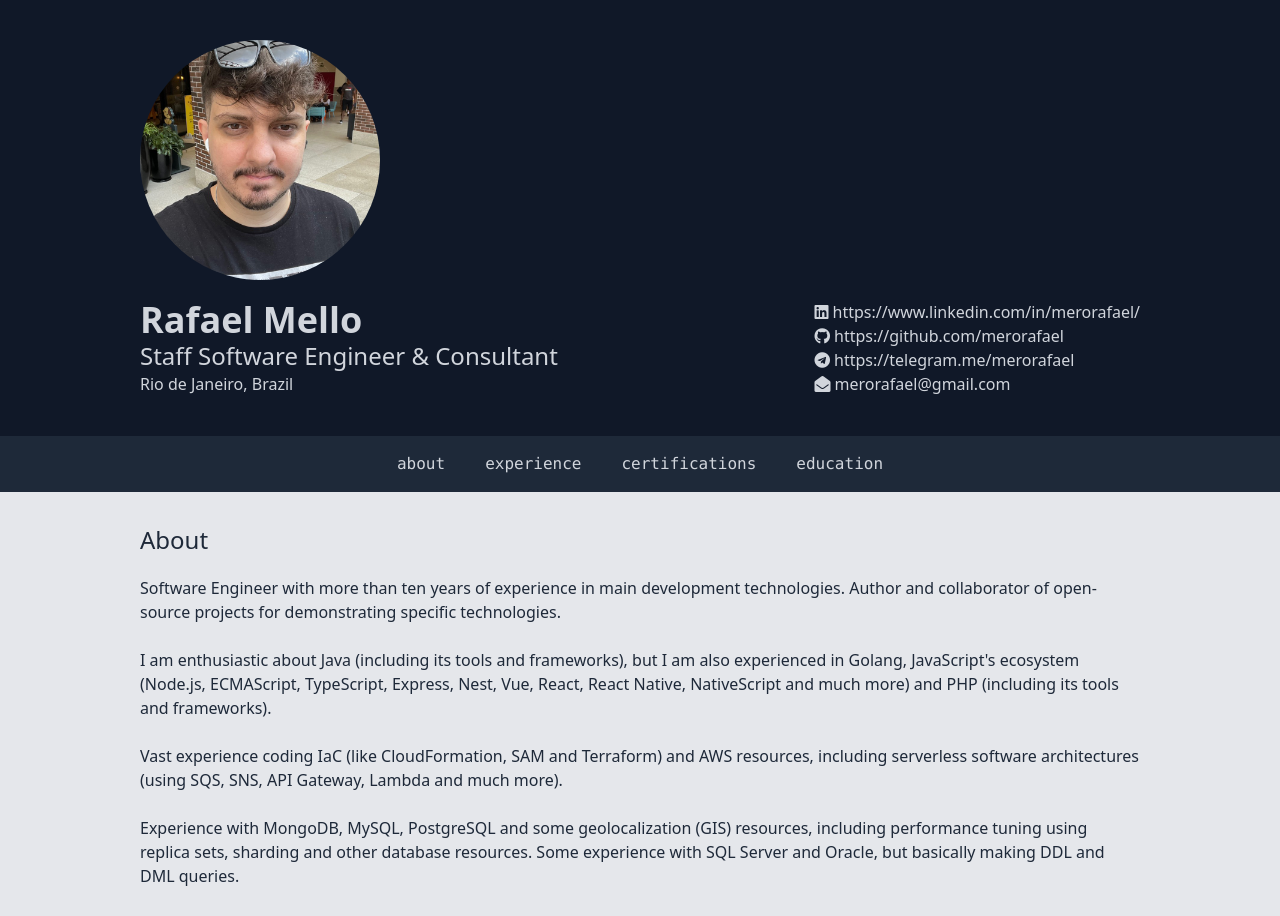
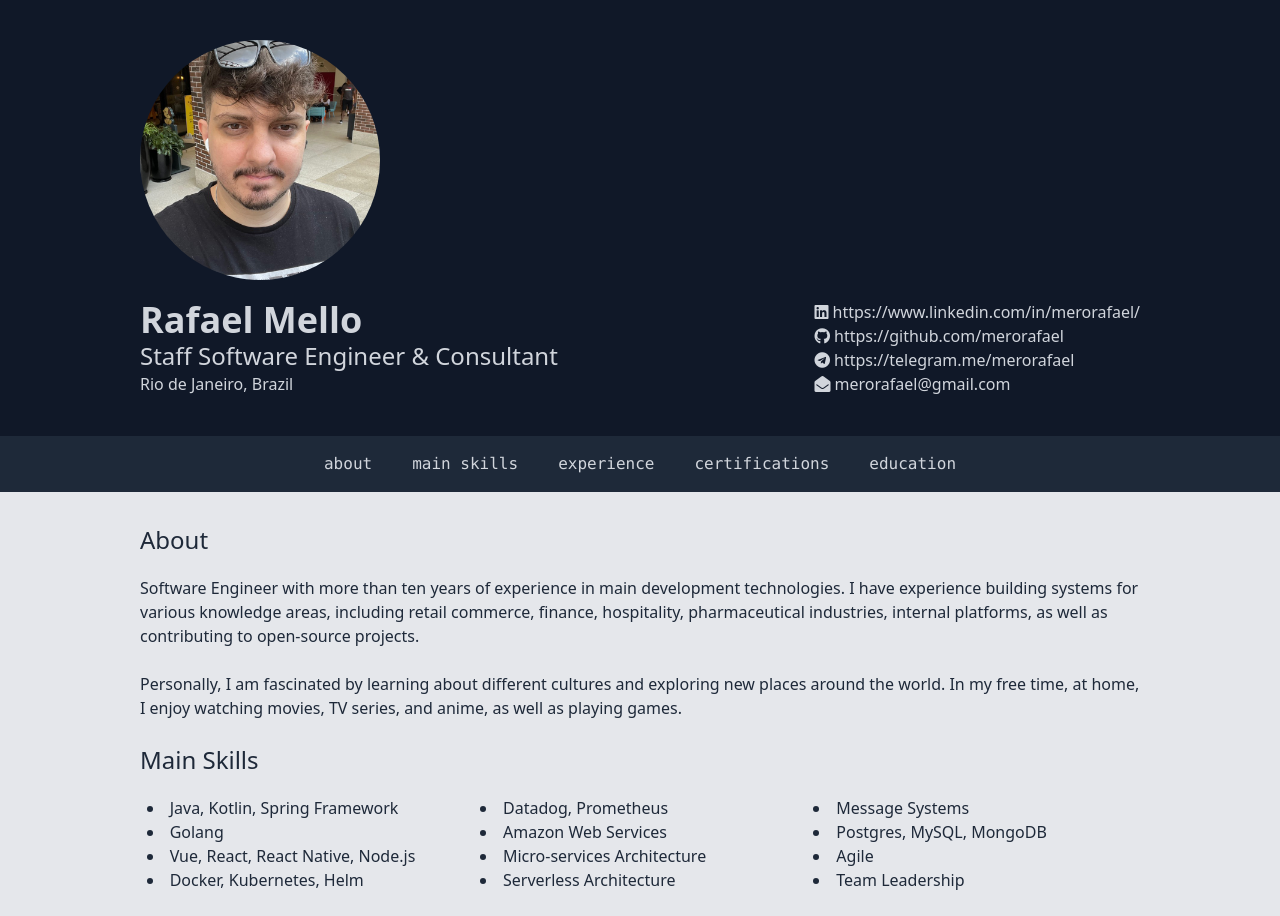
Before and after one commit to merorafael/merorafael.github.io, a Vue app: page / in a window 1280 px wide. Shown: the top 916 px of the page. Built offline with nearby package versions, Linux system fonts and the light colour scheme.

Commit message:
chore: add 'main skills' section

```diff
--- a/src/App.vue
+++ b/src/App.vue
@@ -1,9 +1,10 @@
 <template>
   <div class="bg-gray-200 relative min-h-screen print:text-sm">
     <profile-header />
-    <nav-bar :sections="['about', 'experience', 'certifications', 'education']"/>
+    <nav-bar :sections="['about', 'main-skills', 'experience', 'certifications', 'education']"/>
     <main class="container mx-auto pt-5 text-gray-800 max-w-250 px-4 lg:px-0">
       <section-about />
+      <section-skills />
       <section-experience />
       <section-certifications />
       <section-education />
@@ -18,6 +19,7 @@ import SectionAbout from "@/views/SectionAbout.vue";
 import SectionExperience from "@/views/SectionExperience.vue";
 import SectionCertifications from "@/views/SectionCertifications.vue";
 import SectionEducation from "@/views/SectionEducation.vue";
+import SectionSkills from "@/views/SectionSkills.vue";
 
 </script>
 
--- a/src/assets/data/profile.json
+++ b/src/assets/data/profile.json
@@ -2,7 +2,7 @@
   "name": "Rafael Mello",
   "position": "Staff Software Engineer & Consultant",
   "location": "Rio de Janeiro, Brazil",
-  "about": "Software Engineer with more than ten years of experience in main development technologies. Author and collaborator of open-source projects for demonstrating specific technologies.\n\nI am enthusiastic about Java (including its tools and frameworks), but I am also experienced in Golang, JavaScript's ecosystem (Node.js, ECMAScript, TypeScript, Express, Nest, Vue, React, React Native, NativeScript and much more) and PHP (including its tools and frameworks).\n\nVast experience coding IaC (like CloudFormation, SAM and Terraform) and AWS resources, including serverless software architectures (using SQS, SNS, API Gateway, Lambda and much more).\n\nExperience with MongoDB, MySQL, PostgreSQL and some geolocalization (GIS) resources, including performance tuning using replica sets, sharding and other database resources. Some experience with SQL Server and Oracle, but basically making DDL and DML queries.\n\nPersonally, I like anime, manga, comic books, Disney and Pixar movies. I also enjoy playing games as a hobby. I would say that my favourite game is Horizon Zero Dawn and that my favourite movie is Coco, a beautiful Pixar movie.\n\nMy motto is \"Do or do not. There is no try\" (Yoda, Star Wars).",
+  "about": "Software Engineer with more than ten years of experience in main development technologies. I have experience building systems for various knowledge areas, including retail commerce, finance, hospitality, pharmaceutical industries, internal platforms, as well as contributing to open-source projects.\n\nPersonally, I am fascinated by learning about different cultures and exploring new places around the world. In my free time, at home, I enjoy watching movies, TV series, and anime, as well as playing games.",
   "contacts": [
     {
       "icon": "fab fa-linkedin",
--- /dev/null
+++ b/src/assets/data/skills.json
@@ -0,0 +1,14 @@
+[
+  "Java, Kotlin, Spring Framework",
+  "Golang",
+  "Vue, React, React Native, Node.js",
+  "Docker, Kubernetes, Helm",
+  "Datadog, Prometheus",
+  "Amazon Web Services",
+  "Micro-services Architecture",
+  "Serverless Architecture",
+  "Message Systems",
+  "Postgres, MySQL, MongoDB",
+  "Agile",
+  "Team Leadership"
+]
--- a/src/components/NavBar.vue
+++ b/src/components/NavBar.vue
@@ -8,7 +8,7 @@
            :class="['px-3', 'py-2', 'rounded-md', 'transition-colors',
              activeSession === section ? ['text-white', 'font-bold'] : ['text-gray-300',  'hover:bg-gray-600', 'hover:text-white']]"
            @click="updateSession(section)"
-        >{{ section }}</a>
+        >{{ section.replace('-', ' ') }}</a>
       </div>
     </div>
   </nav>
--- /dev/null
+++ b/src/views/SectionSkills.vue
@@ -0,0 +1,24 @@
+<template>
+  <section-template title="Main Skills">
+    <div class="whitespace-pre-line">
+      <ul class="flex flex-col items-center justify-start flex-wrap list-disc list-inside h-25 print:h-20">
+        <li
+          class="w-80"
+          v-for="skill in skills"
+          :key="skill">
+          {{ skill }}
+        </li>
+      </ul>
+    </div>
+  </section-template>
+</template>
+
+<script setup lang="ts">
+
+import skills from '@/assets/data/skills.json'
+import SectionTemplate from "@/views/SectionTemplate.vue";
+</script>
+
+<style scoped>
+
+</style>
--- a/src/views/SectionTemplate.vue
+++ b/src/views/SectionTemplate.vue
@@ -1,16 +1,20 @@
 <template>
-  <div :id="title" class="py-3 first::not-print:pt-0 last:pb-0 print:border-y-1 print:last:border-b-0 print:border-gray-300">
+  <div :id="sectionId" class="scroll-mt-16 py-3 first::not-print:pt-0 last:pb-0 print:border-y-1 print:last:border-b-0 print:border-gray-300">
     <h1 class="capitalize text-2xl print:text-xl mb-5">{{ title }}</h1>
     <slot></slot>
   </div>
 </template>
 
 <script setup lang="ts">
-import { defineProps } from "vue";
+import { defineProps, computed } from "vue";
 
 const { title } = defineProps<{
   title: string
 }>()
+
+const sectionId = computed(() => {
+  return title.replace(/ /g, '-').toLowerCase();
+})
 </script>
 
 <style scoped>
```
Also changed, not shown: 6 other files (tests, documents, lock files or other folders).
